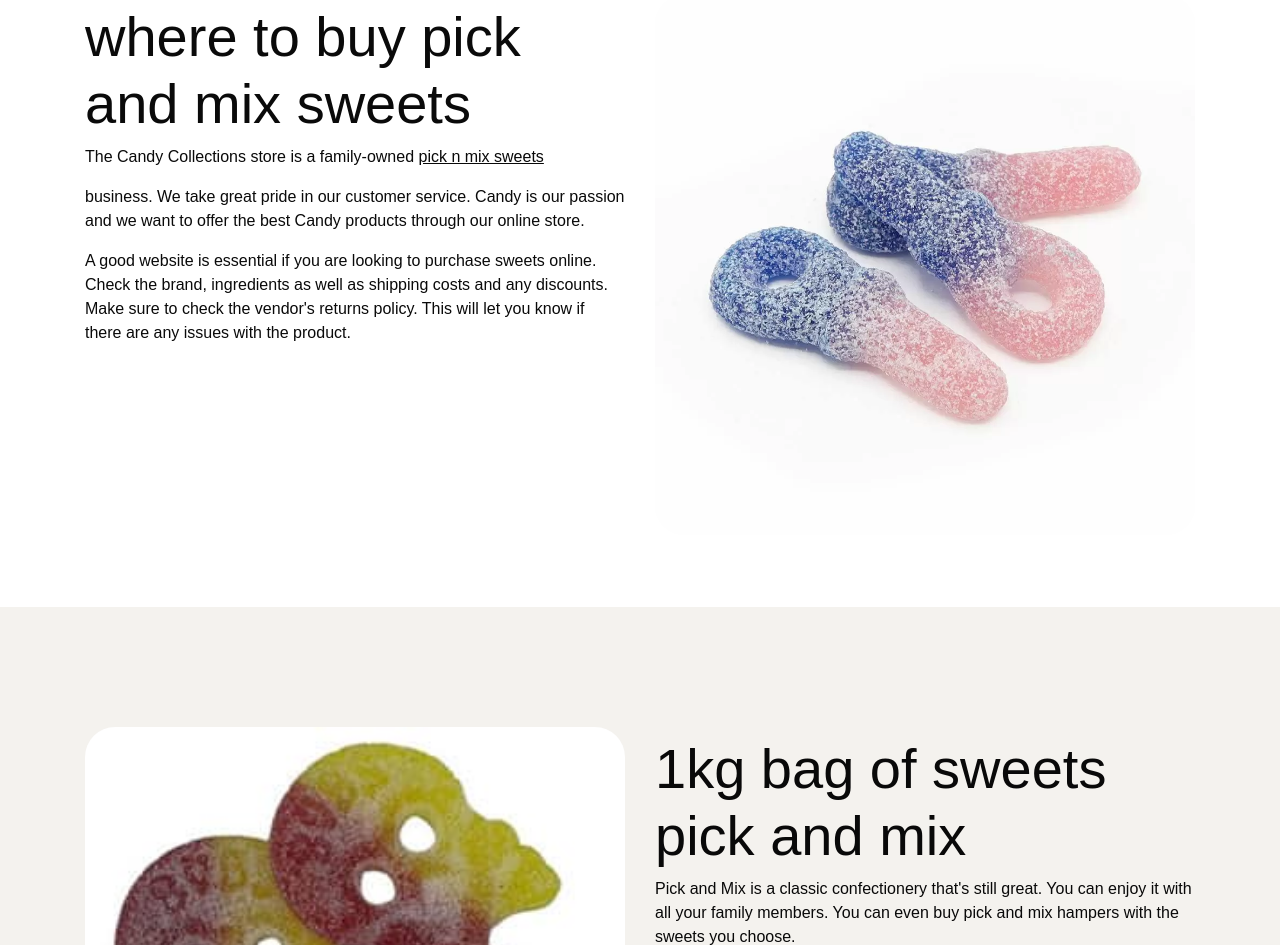
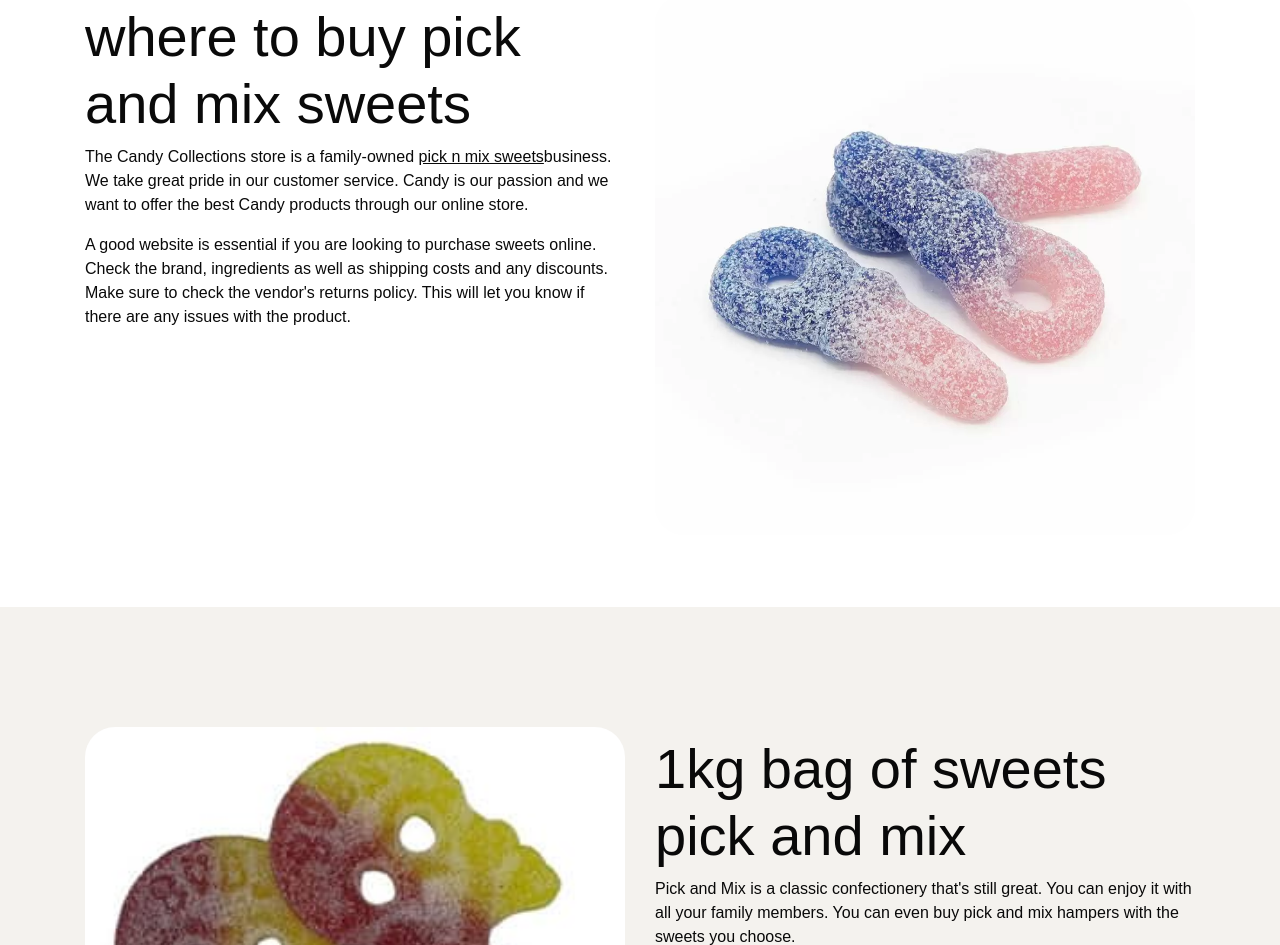
Before and after one commit to candynews/pick-n-mix-sweets, a plain HTML site: page index.html in a window 1280 px wide. Shown: the part 1563-2508 px from the top of the page. Drawn offline with nearby package versions, Linux system fonts and the light colour scheme.

Commit message:
Update index.html

```diff
--- a/index.html
+++ b/index.html
@@ -538,7 +538,7 @@ footer a {
 <div class="row" id="where to buy pick and mix sweets">
 <div class="col-lg-6 pt-5 ">
 <h3 class="display-4 mt-2 font-weight-400" id="where to buy pick and mix sweets">where to buy pick and mix sweets </h3>
-<div class="content3"> <p>The Candy Collections store is a family-owned <a class="allShow ILinks" href="https://candycollections.co.uk/pick-n-mix/">pick n mix sweets</a></p> business. We take great pride in our customer service. Candy is our passion and we want to offer the best Candy products through our online store.</p><p>A good website is essential if you are looking to purchase sweets online. Check the brand, ingredients as well as shipping costs and any discounts. Make sure to check the vendor's returns policy. This will let you know if there are any issues with the product.</p></div>
+<div class="content3"> <p>The Candy Collections store is a family-owned <a class="allShow ILinks" href="https://candycollections.co.uk/pick-n-mix/">pick n mix sweets</a>business. We take great pride in our customer service. Candy is our passion and we want to offer the best Candy products through our online store.</p><p>A good website is essential if you are looking to purchase sweets online. Check the brand, ingredients as well as shipping costs and any discounts. Make sure to check the vendor's returns policy. This will let you know if there are any issues with the product.</p></div>
 </div>
 <div class="col-lg-6 pt-5">
 <img class="w-100 contentImg"  src="img/fizzybubblegumtonguepaintingdummies.webp"  alt="where to buy pick and mix sweets"></div>
```
